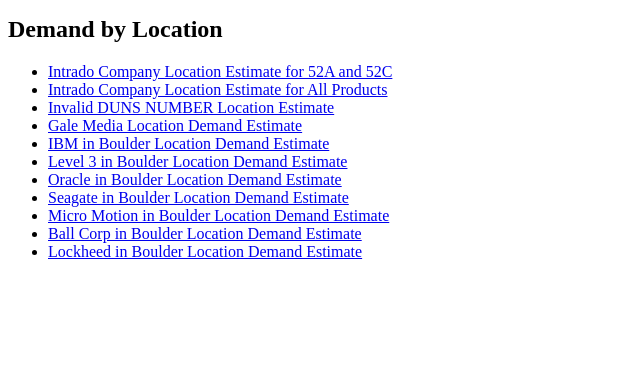
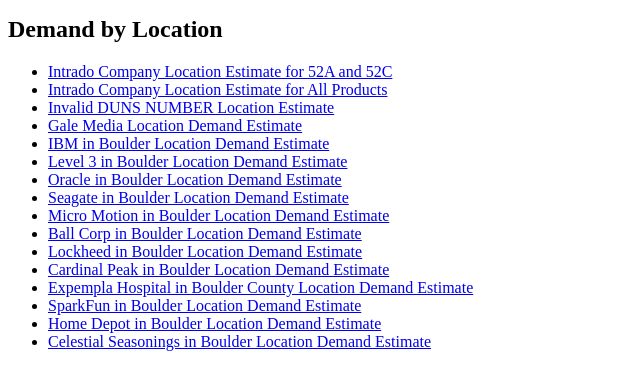
Before and after one commit to imidata/imi-rest-api, a Flask app: page / in a window 1280 px wide. Shown: the part 382-772 px from the top of the page, without its empty margins (0-640 px from the left). Run offline with Flask 2, Linux system fonts and the light colour scheme; some libraries are stand-ins or nearby versions.

Commit message:
new locations

```diff
--- a/templates/index.html
+++ b/templates/index.html
@@ -37,4 +37,9 @@
 	<li><a href="{{ url_for('location',duns='067295808' ) }}"> Micro Motion in Boulder Location Demand Estimate</a></li>
 	<li><a href="{{ url_for('location',duns='085270270' ) }}"> Ball Corp in Boulder Location Demand Estimate</a></li>
 	<li><a href="{{ url_for('location',duns='179351267' ) }}"> Lockheed in Boulder Location Demand Estimate</a></li>
+	<li><a href="{{ url_for('location',duns='964047778' ) }}"> Cardinal Peak in Boulder Location Demand Estimate</a></li>
+	<li><a href="{{ url_for('location',duns='149097821' ) }}"> Expempla Hospital in Boulder County Location Demand Estimate</a></li>
+	<li><a href="{{ url_for('location',duns='849194175' ) }}"> SparkFun in Boulder Location Demand Estimate</a></li>
+	<li><a href="{{ url_for('location',duns='799852509' ) }}"> Home Depot in Boulder Location Demand Estimate</a></li>
+	<li><a href="{{ url_for('location',duns='139496681' ) }}"> Celestial Seasonings in Boulder Location Demand Estimate</a></li>
 </ul>
```
